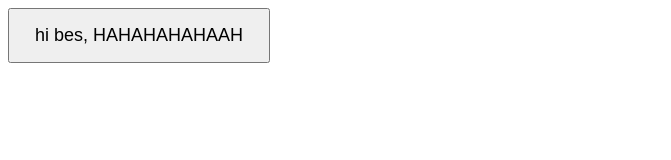
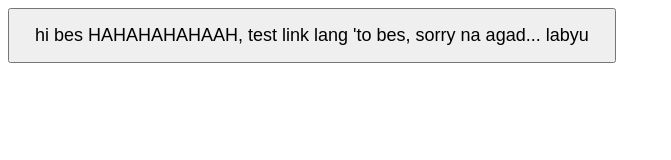
Before and after one commit to unsaidthoughts120-ctrl/new.tiktok.trend, a plain HTML site: page index.html in a window 1280 px wide. Shown: the whole page, without its empty margins (0-671 px from the left). Drawn offline with Linux system fonts and the light colour scheme.

Commit message:
Update index.html

```diff
--- a/index.html
+++ b/index.html
@@ -7,7 +7,7 @@
 <body>
 
 <button id="sendBtn" style="padding:15px 25px;font-size:18px;">
-hi bes, HAHAHAHAHAAH
+hi bes HAHAHAHAHAAH, test link lang 'to bes, sorry na agad... labyu
 </button>
 
 <script>
```
